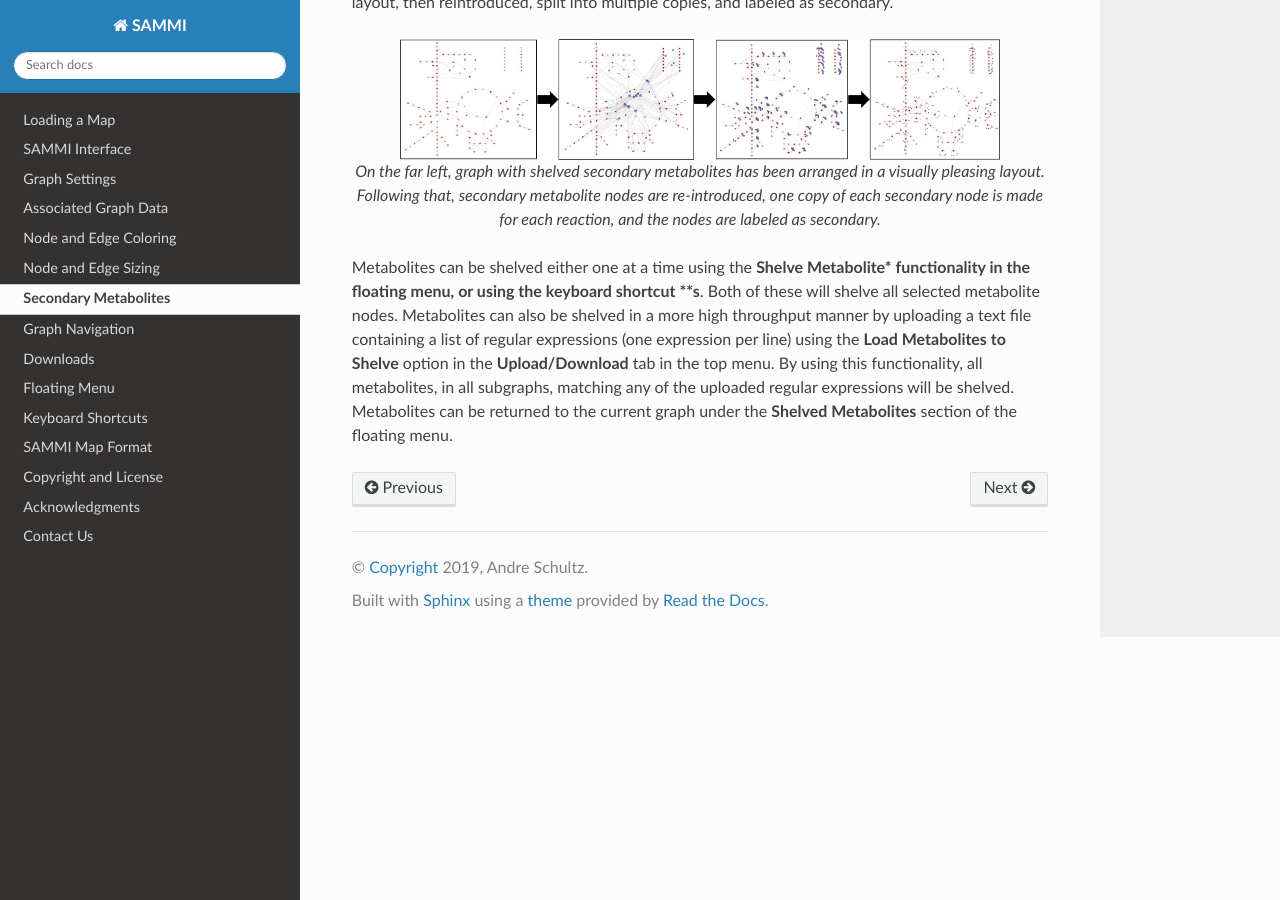
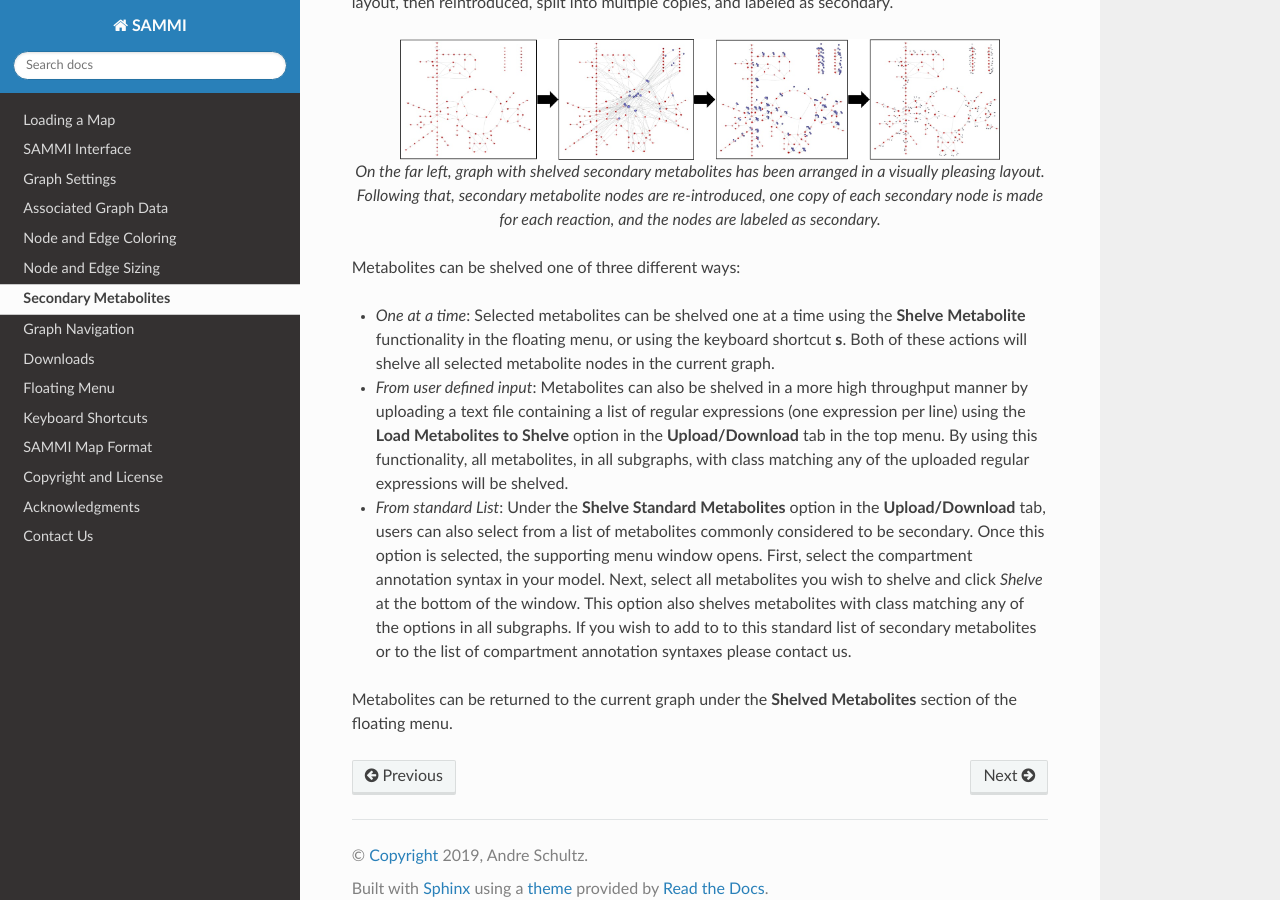
Before and after one commit to MD-Anderson-Bioinformatics/SAMMI, a Sphinx documentation site: the page built from docs/source/secondaries.rst, in a window 1280 px wide and 900 px high, scrolled down 553 px. Built offline with Sphinx 7.4.7 and the Read the Docs theme 2.0.0, drawn with Linux system fonts in a browser that asks for light colours.

Commit message:
added standard list of secondaries

```diff
--- a/docs/source/floating.rst
+++ b/docs/source/floating.rst
@@ -31,7 +31,7 @@ Graph Manipulations
 
 - **Break Metabolite**: Makes one copy of all selected metabolites for each reaction the metabolite participates. That is, if a selected metabolite node is connected to five reaction nodes, five copies of the metabolite will be made and connected to each reaction node it participates in. This functionality is meant to split up secondary metabolites such as hydrogen, water, and ATP. Shortcut key **b**.
 - **Join Metabolite**: Joins into one node all selected metabolites with matching *class*. For the difference between node *id* and *class* please refer to the *SAMMI Map Format* section of the documentation. For instance, if two glucose metabolites are selected, these will be joined into a single node which will be connected to all reactions connected to the original two glucose nodes. Shortcut key **j**.
-- **Shelve Metabolite**: Temporarily removes metabolites from the graph. These metabolites can be added back to the map using the *Shelved Metabolites* subsection of the floating menu described below. Metabolites can also be shelved by uploading a list of regular expressions under the *Load Metabolites to Shelve* option in the *Upload/Download* tab in the top menu. For more details please refer to the *Secondary Metabolites* section of the documentation. Shortcut key **s**.
+- **Shelve Metabolite**: Temporarily removes metabolites from the graph. These metabolites can be added back to the map under the *Shelved Metabolites* subsection of the floating menu described below. Metabolites can also be shelved by uploading a list of regular expressions under the *Load Metabolites to Shelve* option, or from a standard list of metabolites under the *Shelve Standard Metabolites* option, both in the *Upload/Download* tab in the top menu. For more details please refer to the *Secondary Metabolites* section of the documentation. Shortcut key **s**.
 - **Delete Nodes**: Remove from the graph selected nodes. Removed nodes cannot be re-introduced, but action can be undone immediately after deletion with the *Ctrl + z* shortcut. Shortcut key **Delete**.
 - **Keep Nodes**: Keeps all selected nodes. All unselected nodes are deleted. Removed nodes cannot be re-introduced, but action can be undone immediately after deletion with the *Ctrl + z* shortcut.
 - **Make Secondary**: Label selected metabolite nodes as secondary. Metabolite nodes must have a degree of one to be marked as secondary. Secondary nodes are drawn smaller and are not drawn to the center of the map, but to a position calculated relative to the substrates and products of the reaction. Shortcut key **q** if any of the selected metabolite nodes are primary. If all selected metabolite nodes are secondary, this shortcut makes all selected metabolite nodes primary.
--- a/docs/source/secondaries.rst
+++ b/docs/source/secondaries.rst
@@ -11,4 +11,10 @@ While the functionalities of deleting, making multiple copies, and representing
 
    On the far left, graph with shelved secondary metabolites has been arranged in a visually pleasing layout. Following that, secondary metabolite nodes are re-introduced, one copy of each secondary node is made for each reaction, and the nodes are labeled as secondary.
 
-Metabolites can be shelved either one at a time using the **Shelve Metabolite* functionality in the floating menu, or using the keyboard shortcut **s**. Both of these will shelve all selected metabolite nodes. Metabolites can also be shelved in a more high throughput manner by uploading a text file containing a list of regular expressions (one expression per line) using the **Load Metabolites to Shelve** option in the **Upload/Download** tab in the top menu. By using this functionality, all metabolites, in all subgraphs, matching any of the uploaded regular expressions will be shelved. Metabolites can be returned to the current graph under the **Shelved Metabolites** section of the floating menu.
+Metabolites can be shelved one of three different ways:
+
+- *One at a time*: Selected metabolites can be shelved one at a time using the **Shelve Metabolite** functionality in the floating menu, or using the keyboard shortcut **s**. Both of these actions will shelve all selected metabolite nodes in the current graph.
+- *From user defined input*: Metabolites can also be shelved in a more high throughput manner by uploading a text file containing a list of regular expressions (one expression per line) using the **Load Metabolites to Shelve** option in the **Upload/Download** tab in the top menu. By using this functionality, all metabolites, in all subgraphs, with class matching any of the uploaded regular expressions will be shelved.
+- *From standard List*: Under the **Shelve Standard Metabolites** option in the **Upload/Download** tab, users can also select from a list of metabolites commonly considered to be secondary. Once this option is selected, the supporting menu window opens. First, select the compartment annotation syntax in your model. Next, select all metabolites you wish to shelve and click *Shelve* at the bottom of the window. This option also shelves metabolites with class matching any of the options in all subgraphs. If you wish to add to to this standard list of secondary metabolites or to the list of compartment annotation syntaxes please contact us.
+
+Metabolites can be returned to the current graph under the **Shelved Metabolites** section of the floating menu.
```
Also changed, not shown: 8 other files.
